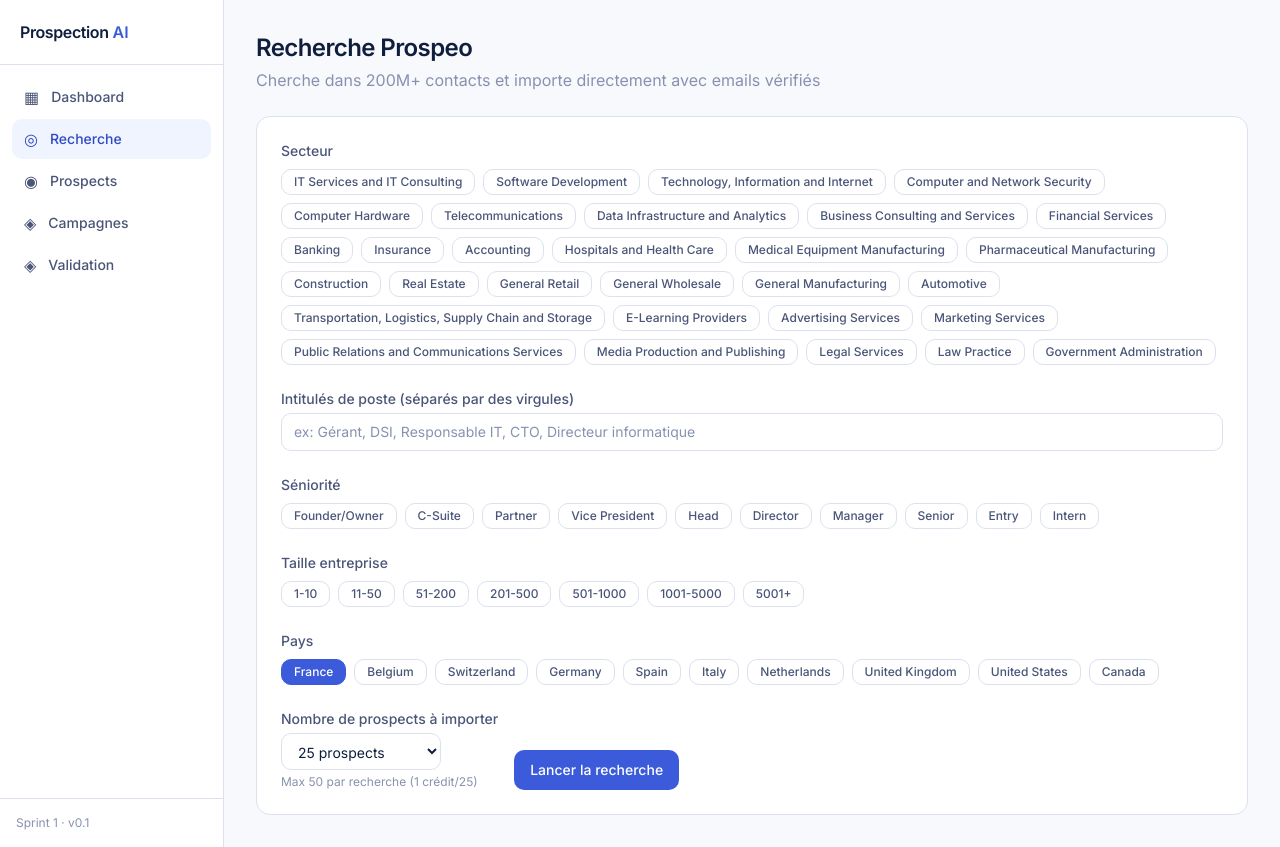
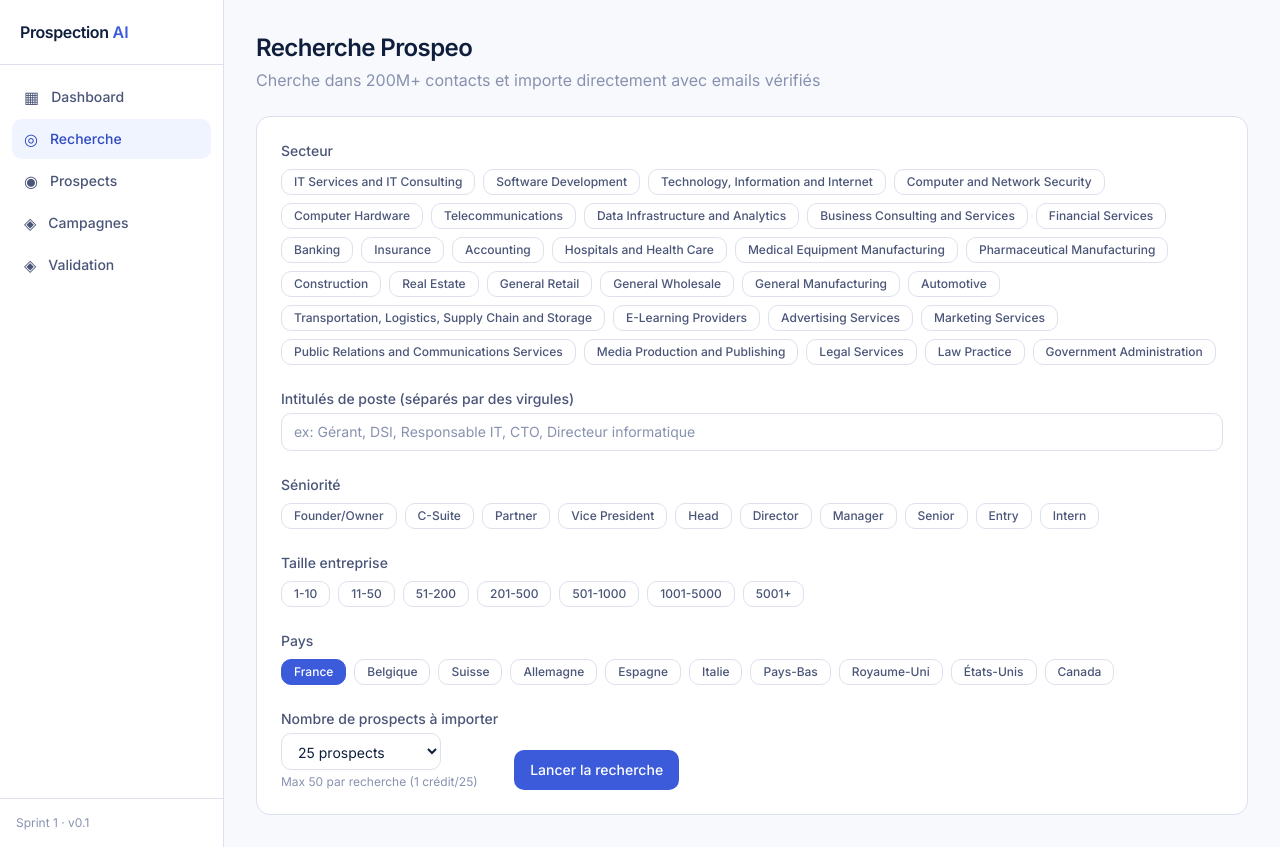
Before and after one commit to sore87/prospection-app, a Next.js app: page /search in a window 1280 px wide. Built offline with nearby package versions, Linux system fonts and the light colour scheme.

Commit message:
Fix country ISO codes

```diff
--- a/app/search/page.tsx
+++ b/app/search/page.tsx
@@ -59,16 +59,16 @@ const EMPLOYEE_RANGES = [
 ]
 
 const COUNTRIES = [
-  "France",
-  "Belgium",
-  "Switzerland",
-  "Germany",
-  "Spain",
-  "Italy",
-  "Netherlands",
-  "United Kingdom",
-  "United States",
-  "Canada",
+  { label: "France", code: "FR" },
+  { label: "Belgique", code: "BE" },
+  { label: "Suisse", code: "CH" },
+  { label: "Allemagne", code: "DE" },
+  { label: "Espagne", code: "ES" },
+  { label: "Italie", code: "IT" },
+  { label: "Pays-Bas", code: "NL" },
+  { label: "Royaume-Uni", code: "GB" },
+  { label: "États-Unis", code: "US" },
+  { label: "Canada", code: "CA" },
 ]
 
 interface SearchResult {
@@ -83,7 +83,7 @@ export default function SearchPage() {
   const [industries, setIndustries]     = useState<string[]>([])
   const [seniorities, setSeniorities]   = useState<string[]>([])
   const [employeeRanges, setEmployeeRanges] = useState<string[]>([])
-  const [countries, setCountries]       = useState<string[]>(["France"])
+  const [countries, setCountries] = useState<string[]>(["FR"])
   const [jobTitles, setJobTitles]       = useState("")
   const [limit, setLimit]               = useState(25)
   const [loading, setLoading]           = useState(false)
@@ -103,12 +103,15 @@ export default function SearchPage() {
     if (seniorities.length > 0) {
       filters.person_seniority = { include: seniorities }
     }
-
-
-
-// filtre taille temporairement désactivé
-
-
+    if (employeeRanges.length > 0) {
+      const selected = EMPLOYEE_RANGES.filter(r => employeeRanges.includes(r.label))
+      if (selected.length > 0) {
+        filters.company_employee_count = {
+          min: Math.min(...selected.map(r => r.min)),
+          max: Math.max(...selected.map(r => r.max)),
+        }
+      }
+    }
     if (countries.length > 0) {
       filters.person_country = { include: countries }
     }
@@ -215,9 +218,12 @@ export default function SearchPage() {
 
         <CheckGroup
           label="Pays"
-          options={COUNTRIES}
-          selected={countries}
-          onToggle={v => toggle(countries, v, setCountries)}
+          options={COUNTRIES.map(c => c.label)}
+          selected={COUNTRIES.filter(c => countries.includes(c.code)).map(c => c.label)}
+          onToggle={v => {
+            const code = COUNTRIES.find(c => c.label === v)?.code || v
+            toggle(countries, code, setCountries)
+          }}
         />
 
         <div className="flex items-end gap-4">
```
